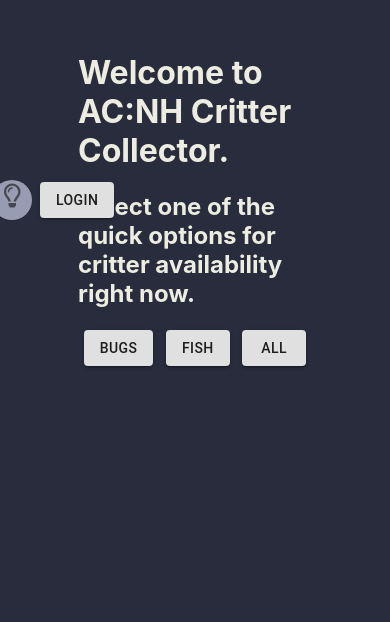
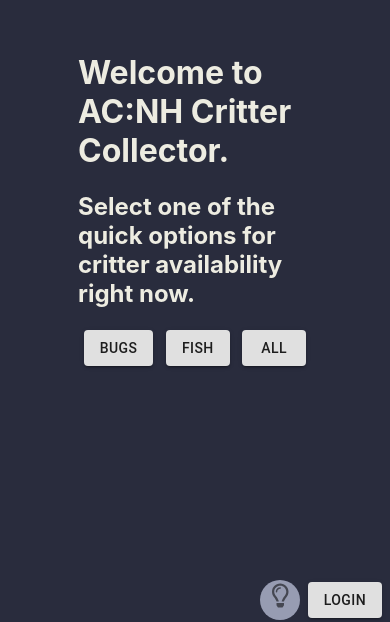
Before and after one commit to allygator/animalcrossing-collectors, a React (Create React App) app: page / in a window 390 px wide. Shown: the part 222-844 px from the top of the page. Built offline with nearby package versions, Linux system fonts and the light colour scheme; no server answers.

Commit message:
Fix header displaying in wrong location on mobile

```diff
--- a/src/App.scss
+++ b/src/App.scss
@@ -170,12 +170,26 @@
 }
 
 @media (max-width: 705px) {
+    .main {
+        &.centered {
+            #header {
+                width: unset;
+                position: fixed;
+                top: unset;
+                bottom: 2px;
+            }
+        }
+    }
     #header {
+        width: unset !important;
         position: fixed;
         top: unset;
         bottom: 2px;
         right: 2px;
         z-index: 1;
+        h1 {
+            display: none;
+        }
     }
 
     .info {
```
